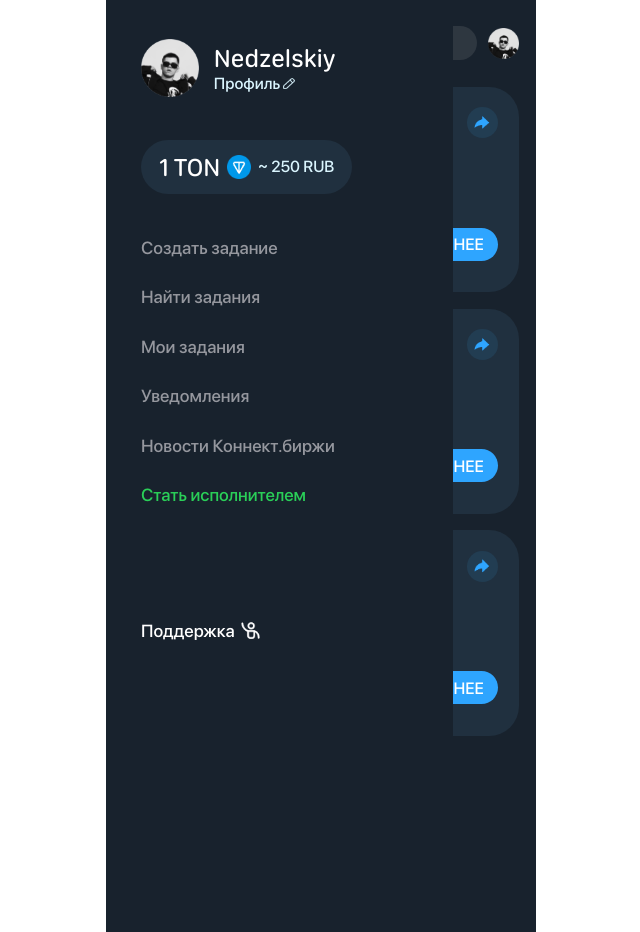
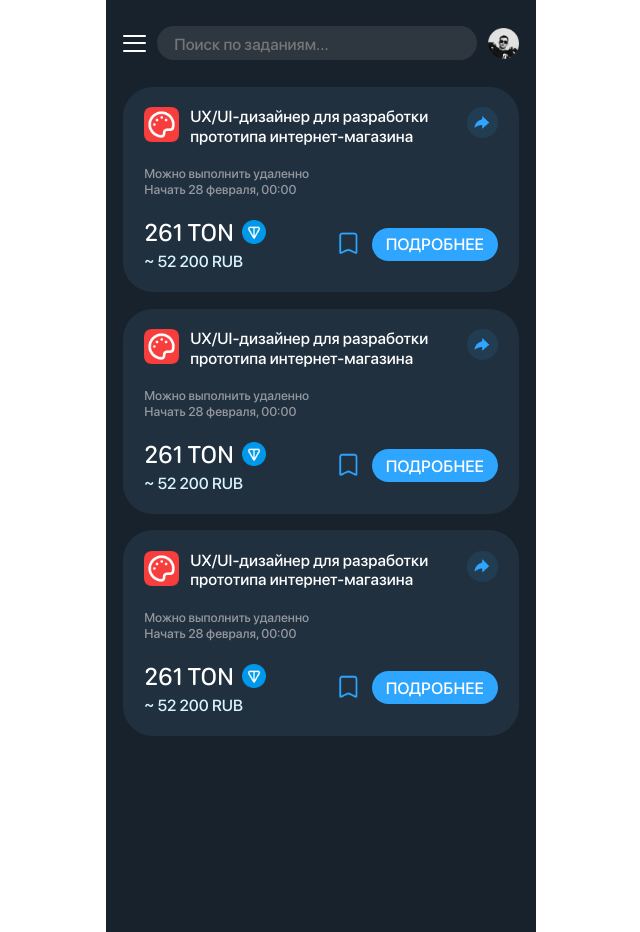
Before and after one commit to SecondNiceee/my-react-app, a React (Create React App) app: page / in a window 1280 px wide. Shown: the whole page, without its empty margins (319-959 px from the left). Built offline with nearby package versions, Linux system fonts and the light colour scheme.

Commit message:
my changes

```diff
--- a/src/pages/First.jsx
+++ b/src/pages/First.jsx
@@ -52,7 +52,7 @@
 
             {  (filteredArr.length)  ?   <FirstMain ValuesArr={filteredArr}/> :  <h1 className='EmptyText'> Нет таких предложений </h1>  }
 
-            <FirstMenu/>
+            {/* <FirstMenu/> */}
 
         </div>
     );
```
